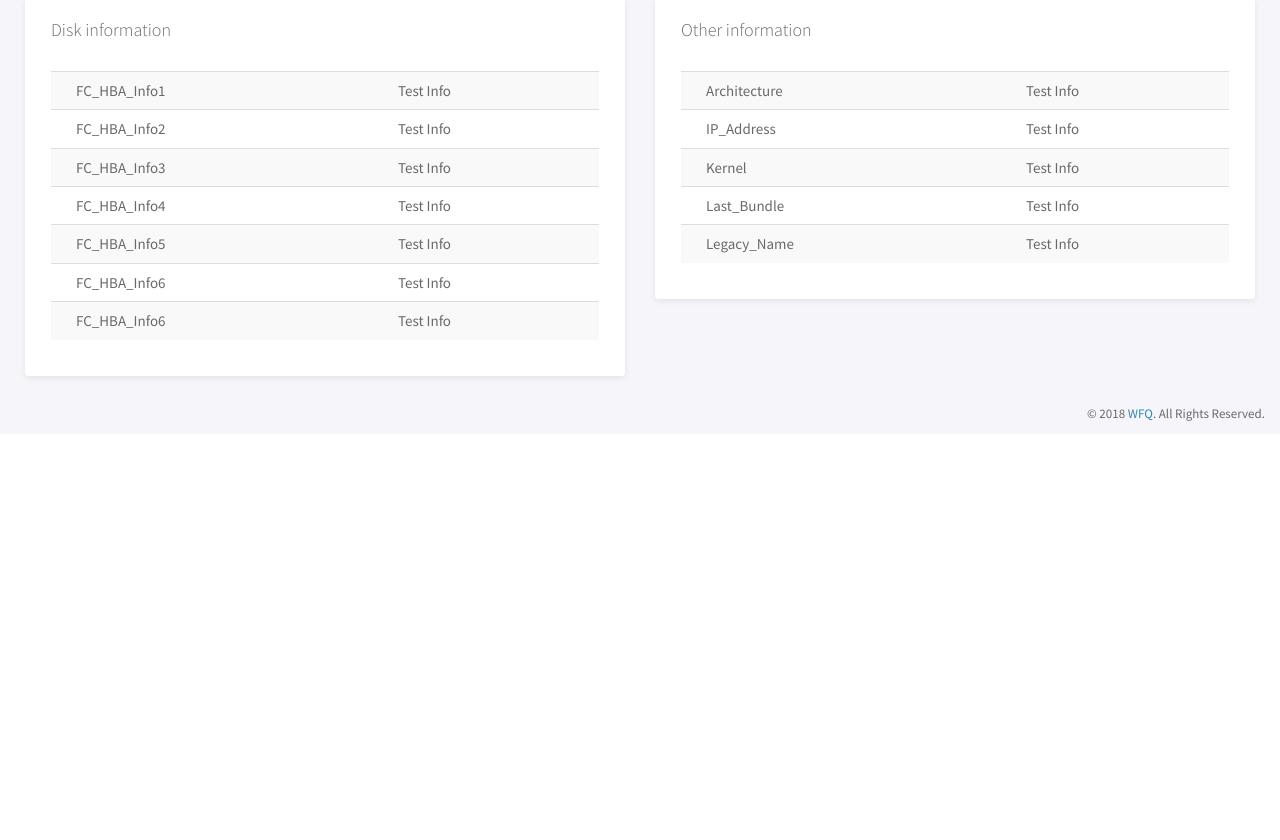
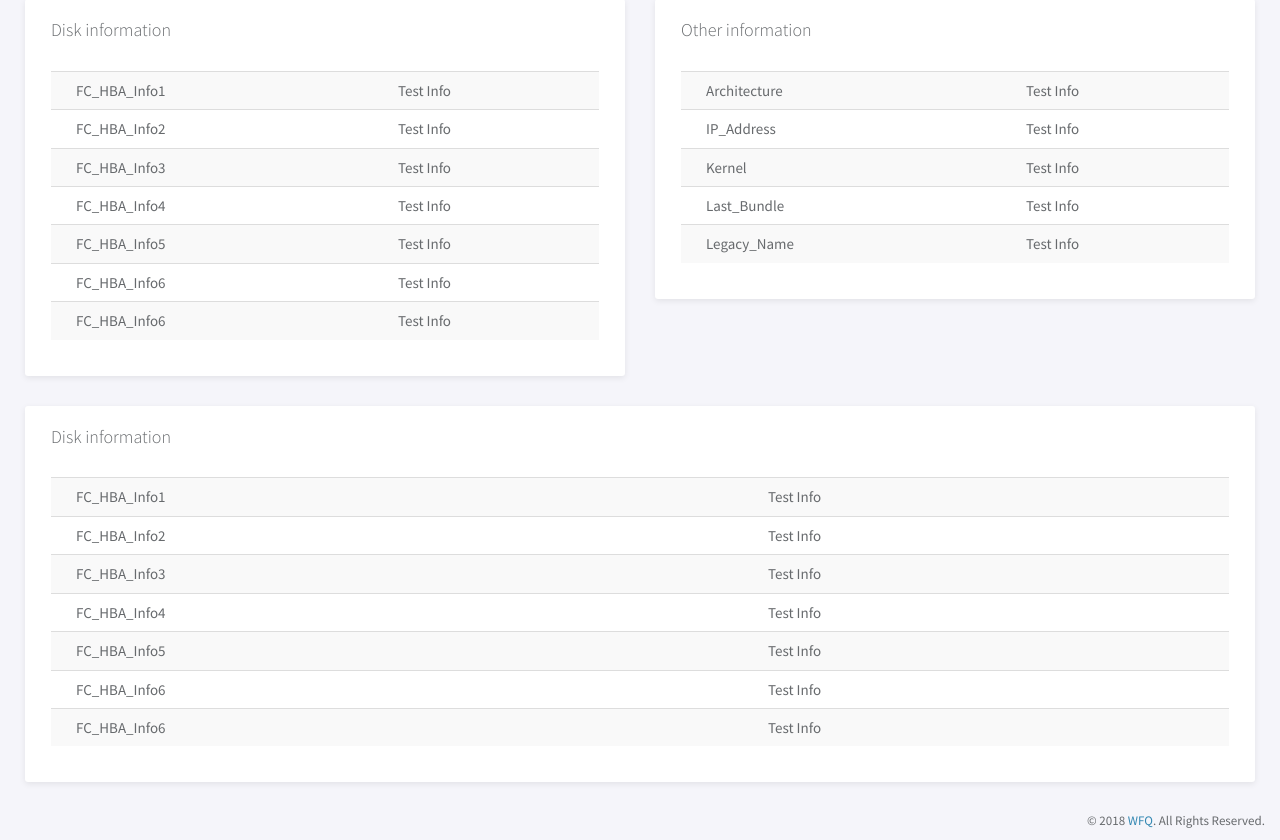
Before and after one commit to mahesh21/myapp, a Flask app: template templates/hostinfo.html in a window 1280 px wide. Shown: the part 620-1460 px from the top of the page. Before the commit the page ends 1041 px from the top, so only its background shows below. Run offline with Flask 2, Linux system fonts and the light colour scheme; the template is opened without the code that fills it, so the values that code supplies are empty; some libraries are stand-ins or nearby versions.

Commit message:
update template

```diff
--- a/templates/hostinfo.html
+++ b/templates/hostinfo.html
@@ -176,6 +176,56 @@
                 </div>
 
         </div>
+        <div class="row">
+            <div class="col-md-12">
+                <!-- BASIC TABLE -->
+                <div class="panel">
+                    <div class="panel-heading">
+                        <h3 class="panel-title">Disk information</h3>
+                    </div>
+                    <div class="panel-body">
+                        <table class="table table-striped">
+                            <tbody>
+                                <tr>
+                                    <td>FC_HBA_Info1</td>
+                                    <td>Test Info</td>
+                                </tr>
+                                <tr>
+                                        <td>FC_HBA_Info2</td>
+                                        <td>Test Info</td>
+                                </tr>
+                                <tr>
+                                        <td>FC_HBA_Info3</td>
+                                        <td>Test Info</td>
+                                </tr>
+                                <tr>
+                                        <td>FC_HBA_Info4</td>
+                                        <td>Test Info</td>
+                                </tr>
+                                <tr>
+                                        <td>FC_HBA_Info5</td>
+                                        <td>Test Info</td>
+                                </tr>
+
+                                <tr>
+                                        <td>FC_HBA_Info6</td>
+                                        <td>Test Info</td>
+                                </tr>
+                                <tr>
+                                        <td>FC_HBA_Info6</td>
+                                        <td>Test Info</td>
+                                </tr>
+
+
+                            </tbody>
+                        </table>
+                    </div>
+                </div>
+                <!-- END BASIC TABLE -->
+            </div>
+
+
+        </div>
 
 
 </div>
```
